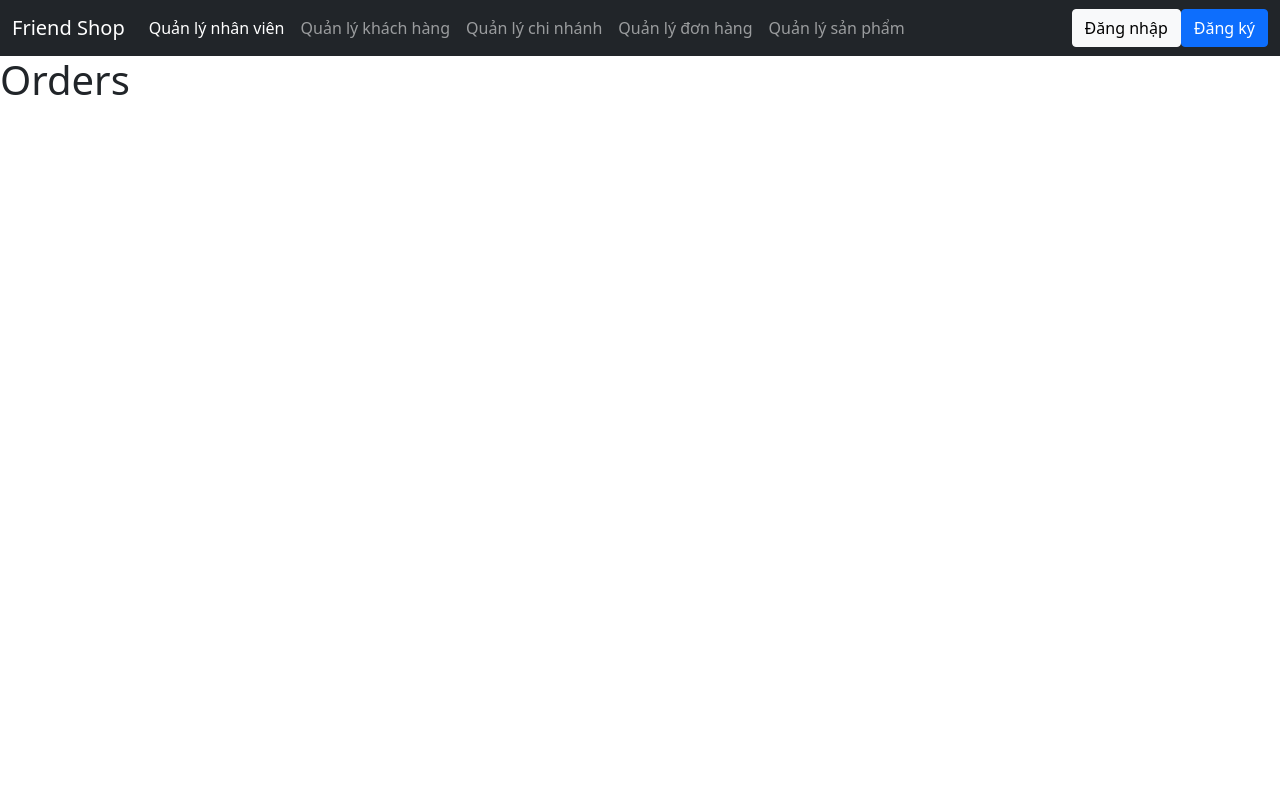
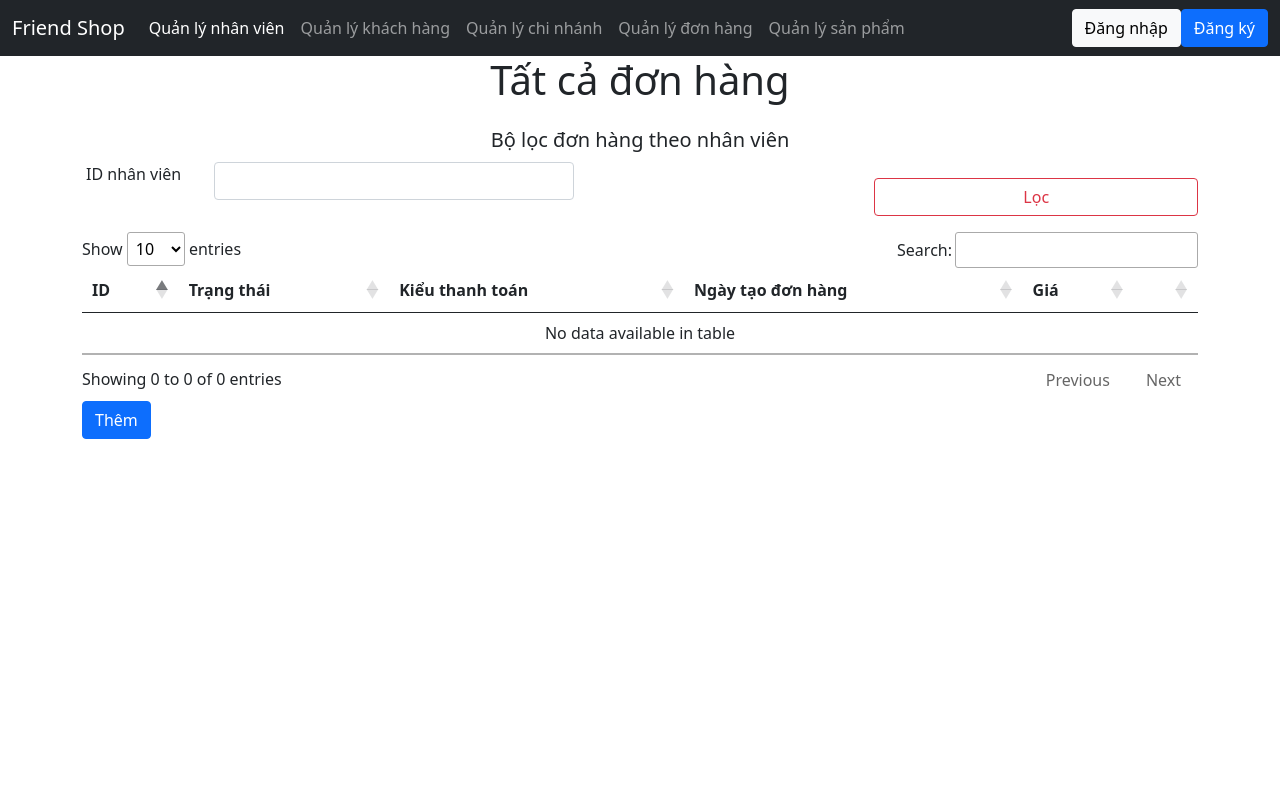
Before and after one commit to bao-nguyenbku/FRIEND_SHOP, a PHP site: page /manageOrders.php in a window 1280 px wide. Run offline with PHP 8.4, Linux system fonts and the light colour scheme; data that the repository does not hold is empty; some libraries are stand-ins or nearby versions.

Commit message:
add orders

```diff
--- /dev/null
+++ b/controllers/ordersController.php
@@ -0,0 +1,25 @@
+<?php
+    include "./db/db.php";
+    $sql = "select * from orders";
+    $sql2 = '';
+    if (isset($_POST['filter']))
+    {
+        $getStaff = $_POST['filterStaff'];
+
+        if ($getStaff != '')
+            {
+                $sql2 = "CALL checkStaff('".$_POST['filterStaff']."')";
+            }
+
+    }
+    if ($sql2 != '')
+    {
+        $result = $db->query($sql2);
+    } else
+    {
+        $result = $db->query($sql);
+    }
+
+
+
+?>
--- a/manageOrders.php
+++ b/manageOrders.php
@@ -1,5 +1,76 @@
 <?php include "header.php"; ?>
-<h1>Orders</h1>
+<?php include "controllers/ordersController.php"; ?>
+
+<link rel="stylesheet" href="./public/manageOrders.css">
+<div class="container">
+    <h1 style="text-align: center;">Tất cả đơn hàng</h1>
+    <div class="filter-form" >
+        <h5>Bộ lọc đơn hàng theo nhân viên</h5>
+        <form class="row g-3 needs-validation filterForm" action="manageOrders.php" method="post" novalidate >
+
+            <div class="mb-4 row" style="margin-bottom: 0">
+                <label class="form-label col-sm-2 " for="name">ID nhân viên</label>
+                <div class="col-sm-6">
+                    <input type="number" class="form-control" name="filterStaff" id="username" placeholder="" required value="" >
+                </div>
+            </div>
+
+            <div class="mb-3 d-grid gap-2">
+                <button class="btn btn-outline-danger" type="submit" id="signup"  name="filter">Lọc</button>
+            </div>
+        </form>
+    </div>
+    <div id="filter-result" style="text-align: center;">
+        <?php
+            if (!isset($getStaff)){$getStaff= '';}
+
+            if ($getStaff != '')
+            {
+                echo "Danh sách các đơn hàng do nhân viên <b> $getStaff </b> xuất";
+            }
+            else {
+                echo '';
+            }
+        ?>
+    </div>
+
+    <table class="table table-hover align-middle" id="product-table">
+        <thead>
+            <tr>
+                <th scope="col">ID</th>
+                <th scope="col">Trạng thái</th>
+                <th scope="col">Kiểu thanh toán</th>
+                <th scope="col">Ngày tạo đơn hàng</th>
+                <th scope="col">Giá</th>
+                <th></th>
+            </tr>
+        </thead>
+        <tbody>
+            <?php $index = 0; while ($row = $result->fetch_array()) {?>
+            <tr>
+                <td><?php echo $row["id"]; ?></td>
+                <td><?php echo $row["status"]; ?></td>
+                <td><?php echo $row["payment_type"]; ?></td>
+                <td><?php echo $row["create_date"]; ?></td>
+                <td><?php echo  $row["cost"]; ?></td>
+                <td>
+
+                        <button type="button" class="btn btn-warning">
+                            <a href="./updateOrders.php" onclick="testSth(this)" class="link-primary link-product" id="<?php echo $row[0]; ?>">
+                                Sửa
+                            </a>
+                        </button>
 
 
+                </td>
+            </tr>
+            <?php $index += 1; ?>
+            <?php } ?>
+
+
+        </tbody>
+    </table>
+    <a href="addOrders.php" class="link-primary"><button type="button" class="btn btn-primary">Thêm</button></a>
+</div>
+
 <?php include "footer.php"; ?>
--- /dev/null
+++ b/public/manageOrders.css
@@ -0,0 +1,82 @@
+*
+{
+    padding: 0;
+    margin: 0;
+    box-sizing: border-box;
+}
+
+.sidebar-container
+{
+    width: 100%;
+}
+
+
+body {
+    width:100vw;
+    height:100vh;
+}
+.top-header {
+    height: 3em; background-color: black; text-align: right; padding-right: 2%;
+}
+.top-header-content:link {
+    line-height: 3em; text-decoration: none; color: #777;
+}
+.top-header-content:visited {
+    line-height: 3em; text-decoration: none; color: #777;
+}
+.top-header-content:hover {
+    line-height: 3em; text-decoration: none; color: #25a8ea;
+}
+.navbar-right
+{
+    float: right!important;
+    margin-right: -15px;
+
+}
+
+
+.table-container h2
+{
+    position: relative;
+    left: 50%;
+    transform: translateX(-50%);
+    color: red;
+    text-align: center;
+}
+
+/* EDIT sidebar */
+
+.sidebar-container .d-flex .nav button
+{
+    height: calc(100vh/7);
+}
+
+.tab-content
+{
+    width: 100%;
+    height: 100%;
+}
+ .filter-form
+{
+    margin-top: 3vh;
+}
+
+.filter-form .filterForm
+{
+    display: grid;
+    grid-template-columns: 70% 30%;
+    flex: 1;
+    margin-top: 10px;
+}
+.filter-form h5
+{
+    position: relative;
+    left: 50%;
+    width: fit-content;
+    transform: translateX(-50%);
+}
+.link-product
+{
+    text-decoration: none;
+    color: black;
+}
```
Also changed, not shown: addOrders.php (added, +125 -0 lines), updateOrders.php (added, +141 -0 lines).
